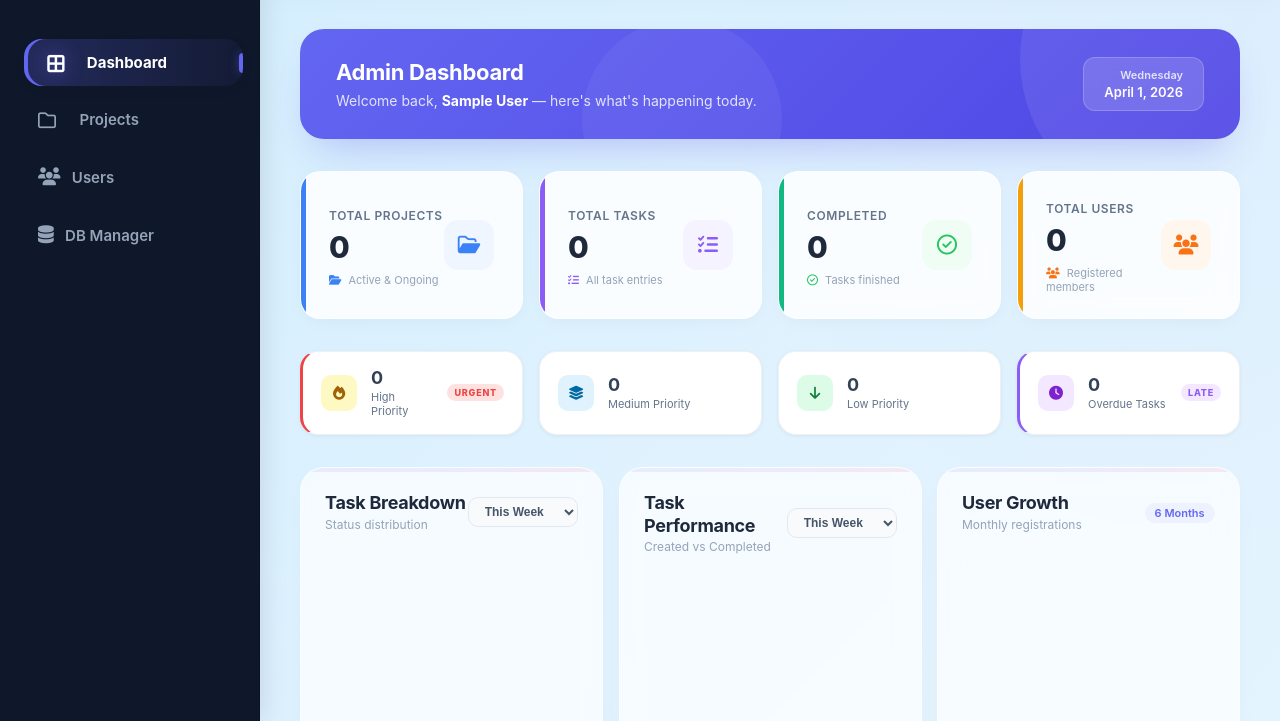
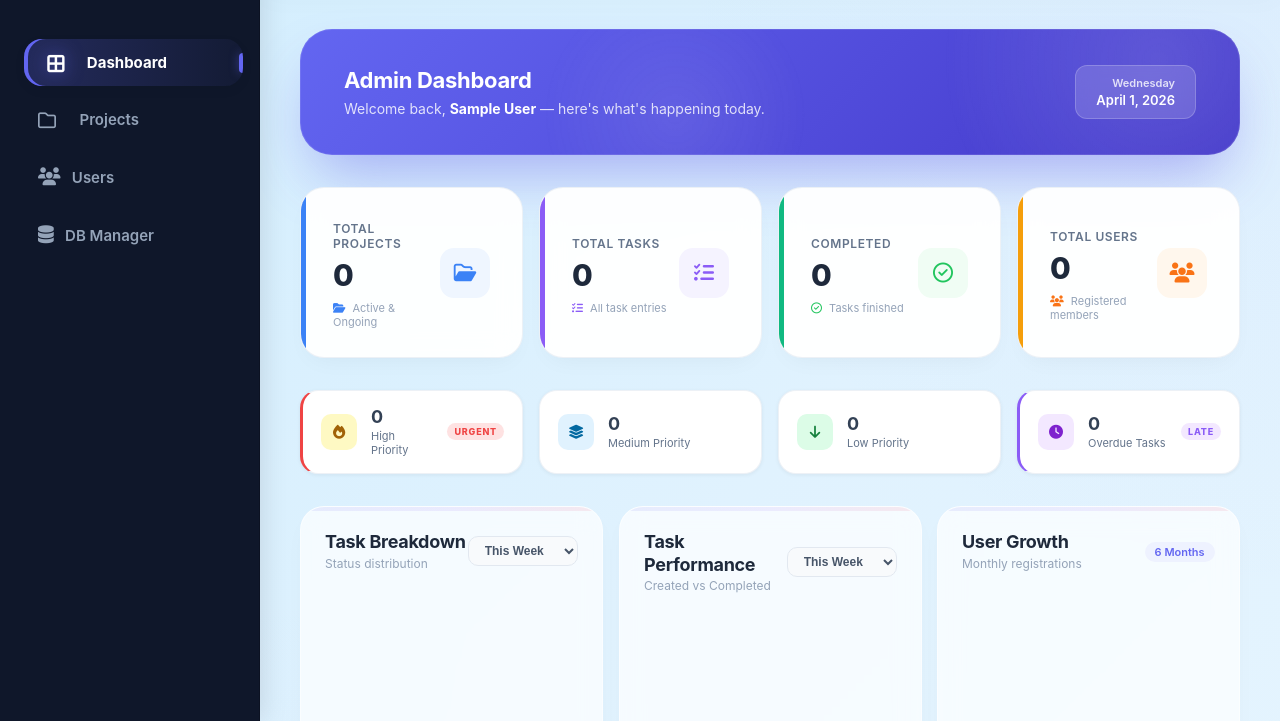
Before and after one commit to sanjay-rs-3355/R.S.Portal, a website: page frontend/admin-dashboard.html in a window 1280 px wide. Shown: the part 79-800 px from the top of the page. Drawn offline with nearby package versions, Linux system fonts and the light colour scheme; no server answers; sample sign-in values are in the browser's storage.

```diff
--- a/frontend/dashboard.css
+++ b/frontend/dashboard.css
@@ -533,37 +533,46 @@
     display: flex;
     justify-content: space-between;
     align-items: center;
-    background: linear-gradient(135deg, #6366f1 0%, #4f46e5 100%);
-    border-radius: 24px;
-    padding: 28px 36px;
+    background: linear-gradient(135deg, #6366f1 0%, #4338ca 100%);
+    border-radius: 32px;
+    padding: 36px 44px;
     color: white;
     position: relative;
     overflow: hidden;
-    box-shadow: 0 20px 40px -15px rgba(79, 70, 229, 0.3);
+    box-shadow:
+        0 30px 60px -15px rgba(79, 70, 229, 0.4),
+        0 0 0 1px rgba(255, 255, 255, 0.1) inset;
 }
 
 .dash-welcome-banner::before {
     content: '';
     position: absolute;
-    width: 300px;
-    height: 300px;
+    width: 400px;
+    height: 400px;
     border-radius: 50%;
-    background: rgba(255, 255, 255, 0.08);
-    top: -120px;
-    right: -80px;
+    background: radial-gradient(circle, rgba(255, 255, 255, 0.12) 0%, transparent 70%);
+    top: -150px;
+    right: -100px;
     pointer-events: none;
+    animation: floatShape 12s ease-in-out infinite;
 }
 
 .dash-welcome-banner::after {
     content: '';
     position: absolute;
-    width: 200px;
-    height: 200px;
+    width: 250px;
+    height: 250px;
     border-radius: 50%;
-    background: rgba(255, 255, 255, 0.05);
-    bottom: -80px;
-    left: 30%;
+    background: radial-gradient(circle, rgba(255, 255, 255, 0.08) 0%, transparent 70%);
+    bottom: -100px;
+    left: 25%;
     pointer-events: none;
+    animation: floatShape 15s ease-in-out infinite reverse;
+}
+
+@keyframes floatShape {
+    0%, 100% { transform: translate(0, 0) scale(1); }
+    50% { transform: translate(20px, -20px) scale(1.1); }
 }
 
 .dash-welcome-title {
@@ -632,17 +641,19 @@
 
 /* Modern Stats Card */
 .stat-card-modern {
-    background: rgba(255, 255, 255, 0.85);
-    backdrop-filter: blur(10px);
-    -webkit-backdrop-filter: blur(10px);
-    border-radius: 20px;
-    padding: 24px 28px;
+    background: rgba(255, 255, 255, 0.95);
+    backdrop-filter: blur(12px);
+    -webkit-backdrop-filter: blur(12px);
+    border-radius: 24px;
+    padding: 28px 32px;
     display: flex;
     justify-content: space-between;
     align-items: center;
-    box-shadow: 0 4px 20px -5px rgba(0, 0, 0, 0.05);
-    border: 1px solid rgba(255, 255, 255, 0.5);
-    transition: all 0.3s cubic-bezier(0.4, 0, 0.2, 1);
+    box-shadow:
+        0 10px 25px -10px rgba(0, 0, 0, 0.05),
+        0 4px 6px -4px rgba(0, 0, 0, 0.02);
+    border: 1px solid rgba(226, 232, 240, 0.6);
+    transition: all 0.4s cubic-bezier(0.175, 0.885, 0.32, 1.275);
     position: relative;
     overflow: hidden;
 }
@@ -674,13 +685,16 @@
 }
 
 .stat-card-modern:hover {
-    transform: translateY(-6px) scale(1.02);
-    background: white;
-    box-shadow: 0 16px 32px -12px rgba(99, 102, 241, 0.18);
+    transform: translateY(-8px) scale(1.03);
+    background: #ffffff;
+    box-shadow:
+        0 25px 50px -12px rgba(99, 102, 241, 0.15),
+        0 10px 20px -10px rgba(0, 0, 0, 0.05);
+    border-color: rgba(99, 102, 241, 0.3);
 }
 
 .stat-card-modern:hover::before {
-    width: 8px;
+    width: 6px;
 }
 
 .stat-content {
```
Also changed, not shown: frontend/auth.css (+30 -33 lines).
